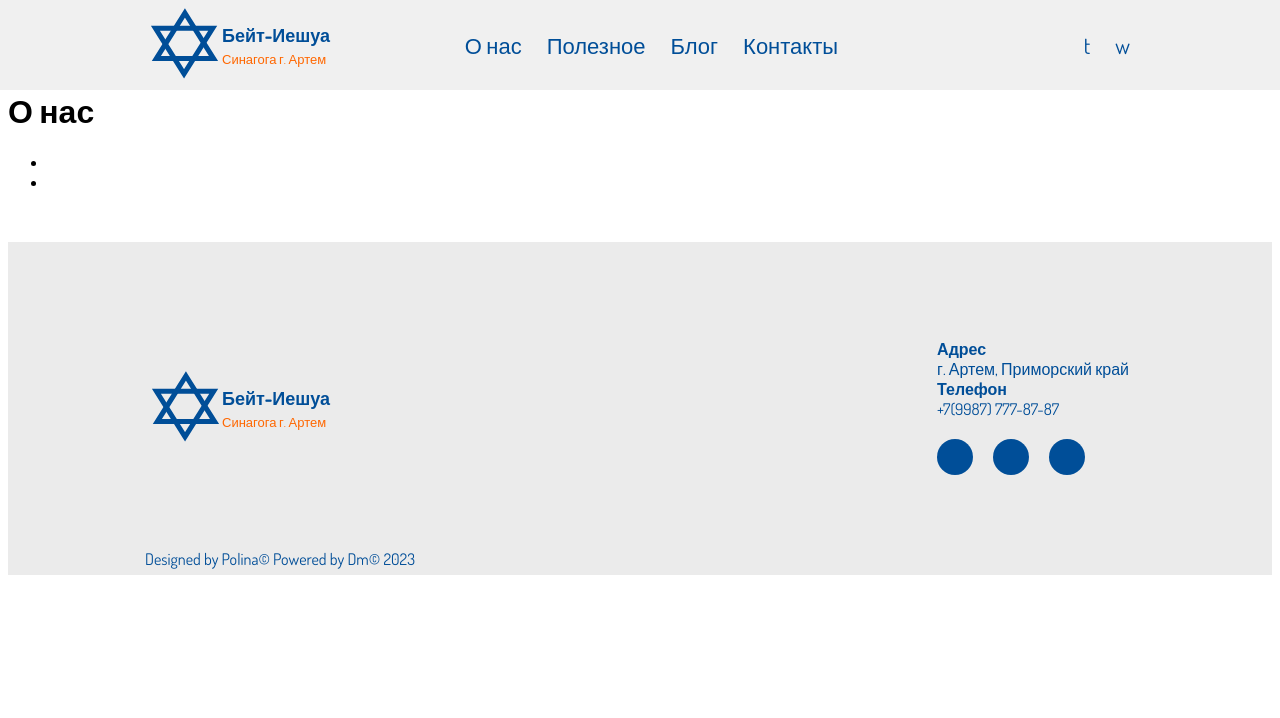
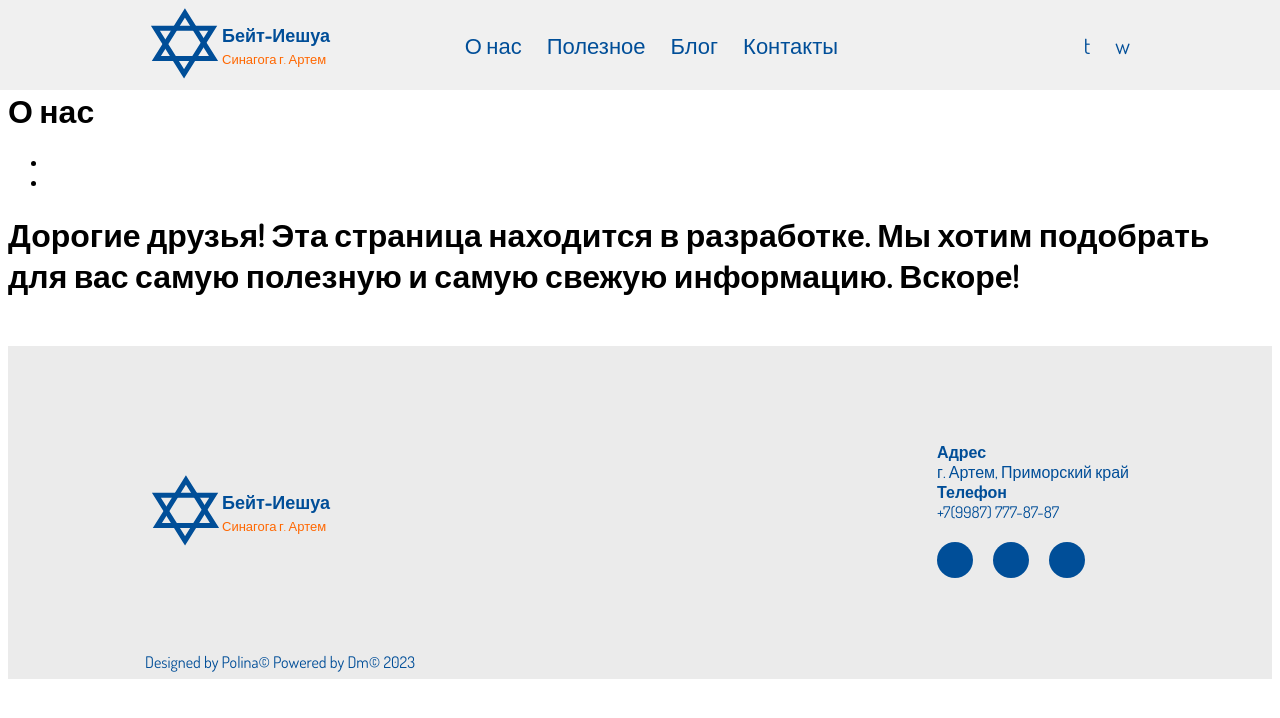
Before and after one commit to dmrado/churchnext14, a Next.js app: page /information in a window 1280 px wide. Shown: the top 718 px of the page. Built offline with nearby package versions, Linux system fonts and the light colour scheme.

Commit message:
Дорогие друзья

```diff
--- a/app/information/page.js
+++ b/app/information/page.js
@@ -7,6 +7,7 @@ export const metadata = {
 const Page = () => {
     return (
         <h1>
+            Дорогие друзья! Эта страница находится в разработке. Мы хотим подобрать для вас самую полезную и самую свежую информацию. Вскоре!
             {/*<InformationPage/>*/}
         </h1>
     );
```
